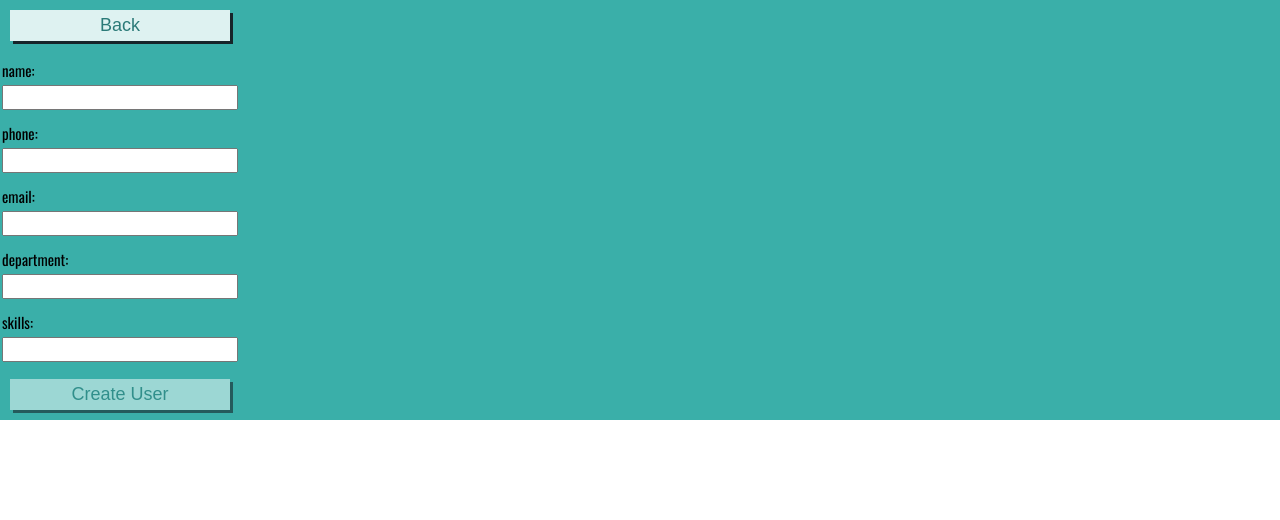
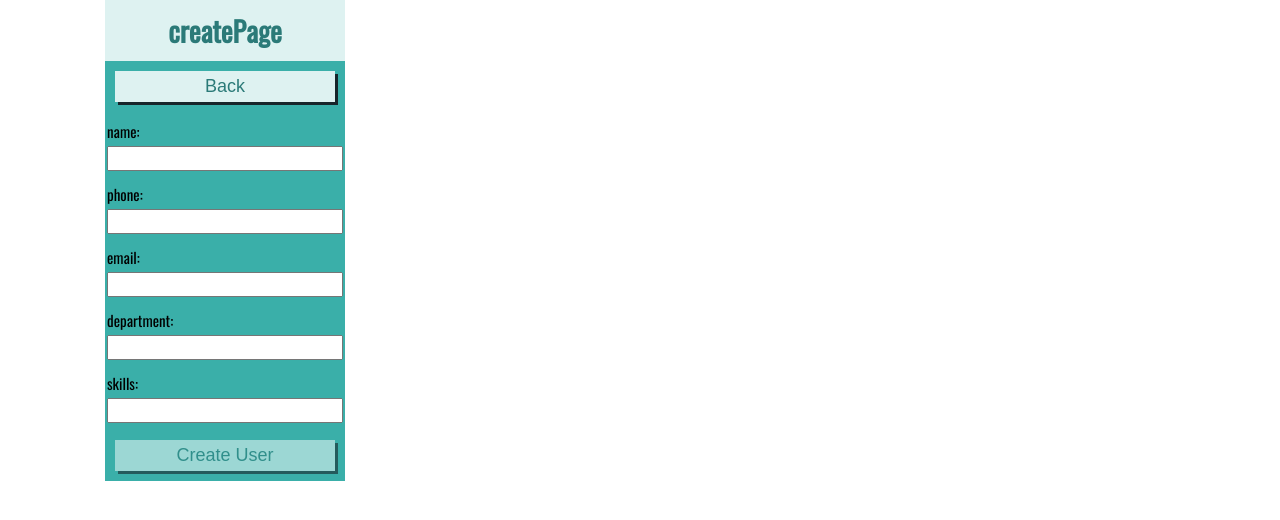
Before and after one commit to roscha80/capstone-project, a React (Create React App) app: page / in a window 1280 px wide. Shown: the top 520 px of the page. Built offline with nearby package versions, Linux system fonts and the light colour scheme.

Commit message:
Added Header component, tests and storybook. Small style adjustment

```diff
--- a/src/App.js
+++ b/src/App.js
@@ -3,12 +3,14 @@ import CreatePage from './pages/CreatePage'
 import UsersPage from './pages/UsersPage'
 import { useState } from 'react'
 import useLocalStorage from './hooks/useLocalStorage'
+import Header from './components/Header'
 
 function App() {
   const [users, setUsers] = useLocalStorage('users', [])
   const [currentPage, setCurrentPage] = useState('createPage')
   return (
     <AppWrapper>
+      <Header children={currentPage} />
       {currentPage === 'createPage' && (
         <CreatePage
           onGoBack={() => setCurrentPage('usersPage')}
@@ -33,4 +35,5 @@ export default App
 
 const AppWrapper = styled.div`
   background: var(--background_dark);
+  overflow-y: auto;
 `
--- a/src/GlobalStyles.js
+++ b/src/GlobalStyles.js
@@ -10,9 +10,12 @@ const GlobalStyles = createGlobalStyle`
 body {
   font-family: 'Oswald', sans-serif;
   font-size: 112.5%;
-  height: 100vh;
-  max-width: 100%;
+  height: 90vh;
+  width: 100%;
+  max-width: 450px;
   overflow-x: hidden !important;
+  display: flex;
+  flex-direction: column;
   align-items: center;
 }
 input,
--- /dev/null
+++ b/src/components/Header.js
@@ -0,0 +1,13 @@
+import styled from 'styled-components/macro'
+
+export default function Header({ children }) {
+  return <HeadLine>{children}</HeadLine>
+}
+
+const HeadLine = styled.h1`
+  font-size: 1.75rem;
+  background: var(--background_light);
+  color: var(--fontcolor_light);
+  padding: 10px;
+  text-align: center;
+`
```
Also changed, not shown: 2 other files (tests, documents, lock files or other folders).
